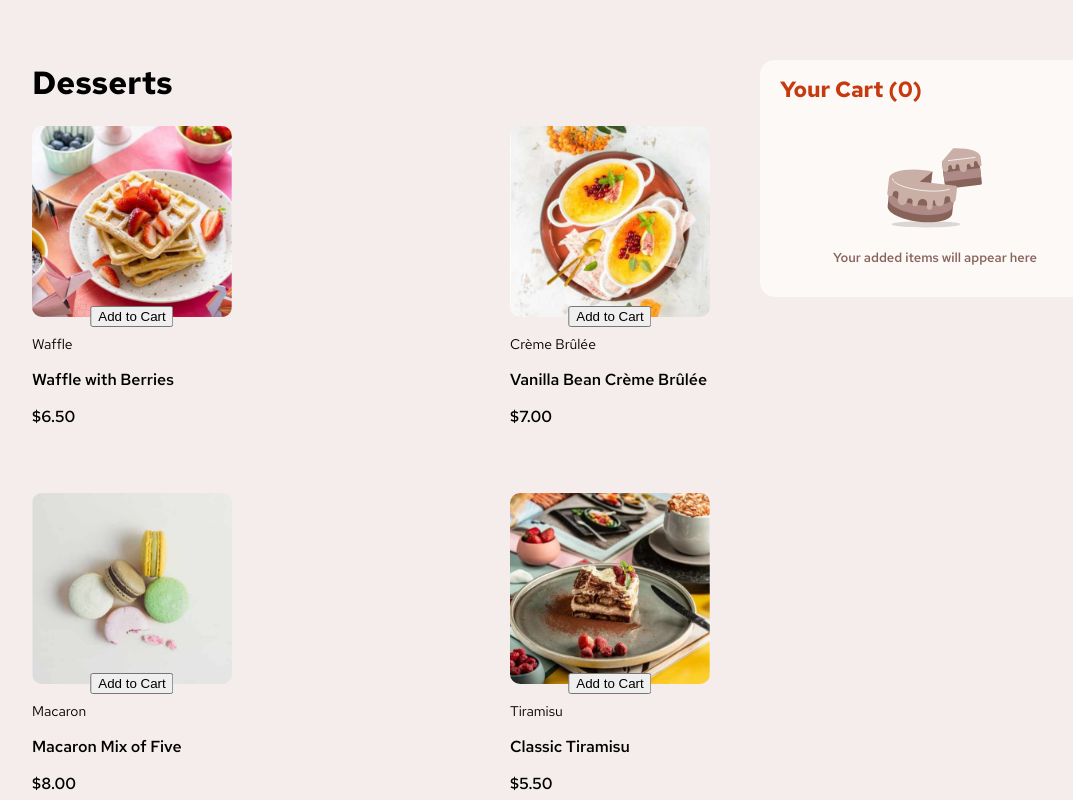
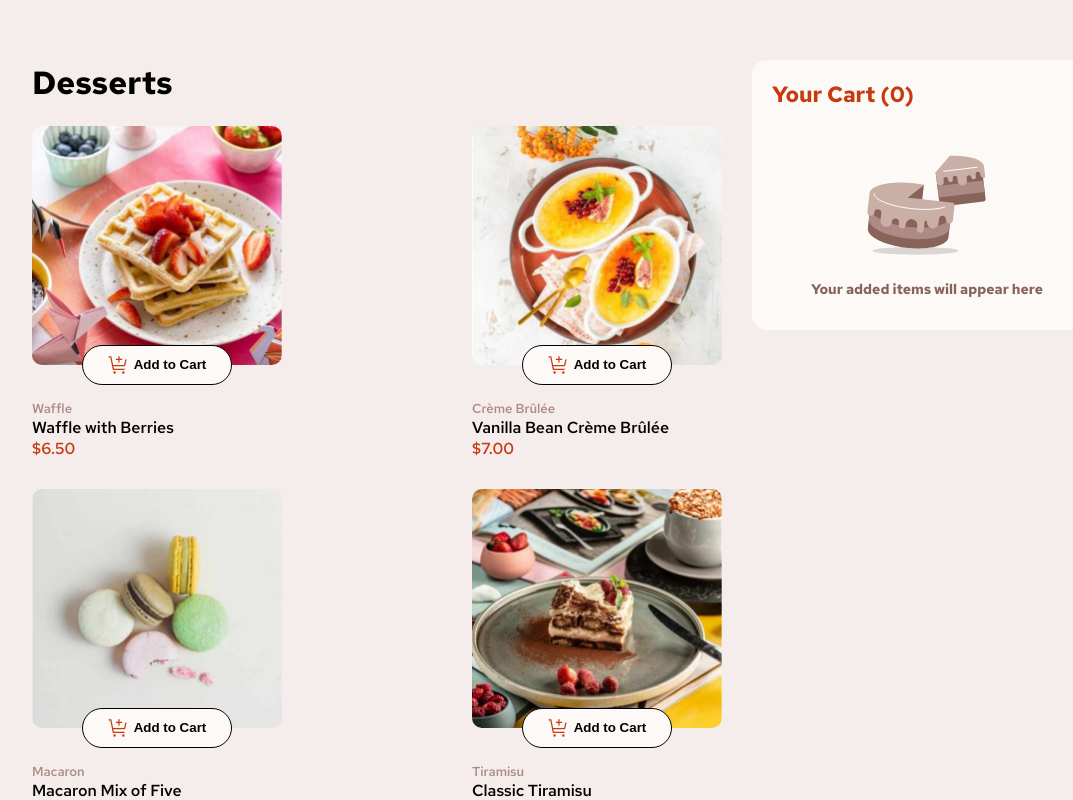
Before and after one commit to emilyproctorr/product_list_project, a React (Create React App) app in the folder react-app/: page / in a window 1280 px wide. Shown: the top 800 px of the page, without its empty margins (28-1101 px from the left). Built offline with nearby package versions, Linux system fonts and the light colour scheme.

Commit message:
continued add to cart button styling and functionality

```diff
--- a/react-app/src/components/Home.css
+++ b/react-app/src/components/Home.css
@@ -11,9 +11,12 @@ body {
 
 /* item category label for each photo, part of text-container */
 .item_category {
-    font-size: 14px;
+    font-size: 13px;
     font-family: 'RedHatText';
-    font-weight: 400;
+    font-weight: 600;
+    margin-top: 35px;
+    margin-bottom: 0px;
+    color: hsl(7, 20%, 60%);
 }
 
 /* item name label for each photo, part of text-container */
@@ -21,6 +24,8 @@ body {
     font-size: 16px;
     font-family: 'RedHatText';
     font-weight: 600;
+    margin-top: 0;
+    margin-bottom: 0;
 }
 
 /* item price label for each photo, part of text-container */
@@ -28,6 +33,9 @@ body {
     font-size: 16px;
     font-family: 'RedHatText';
     font-weight: 600;
+    margin-top: 0;
+    margin-bottom: 30px;
+    color: hsl(14, 86%, 42%);
 }
 
 /* contains all text information under each photo */
@@ -51,7 +59,7 @@ body {
 
 /* describes info related to each food image */
 .food-image {
-    width: 200px;
+    width: 250px;
     height: auto;
     border-radius: 10px;
 }
@@ -61,11 +69,8 @@ body {
     display: flex;
     flex-wrap: wrap;
     justify-content: space-between;
-    gap: 20px;
     padding-left: 60px;
-    flex: 3;
-    gap: 50px;
-
+    flex: 1;
 }
 
 /* page title text */
@@ -87,14 +92,14 @@ body {
 /* container that holds the your cart card */
 .your-cart-container {
     flex: 2;
-    padding-left: 50px;
+    padding-left: 30px;
 }
 
 /* title for your cart card */
 .your-cart-title {
     font-family: 'RedHatText';
     font-weight: 700;
-    padding-top: 0px;
+    padding-top: 5px;
     padding-left: 20px;
     font-size: 22px;
     color: hsl(14, 86%, 42%);
@@ -111,17 +116,116 @@ body {
     display: flex;
     flex-direction: column;
 }
-/* container that holds food image and associated text descriptions */
-.image-text-container {
-    position: relative;
+
+/* add to cart button below each image */
+.add-to-cart-button-no-item {
+    /* positioning */
+    position: absolute;
+    left: 50%;
+    bottom: -20px;
+    height: 40px;
+    width: 150px;
+    transform: translateX(-50%);
+
+    /* styling */
+    border-radius: 20px;
+    border-color: black;
+    border-width: 0.75px;
+    border-style: solid;
+    font: 'RedHatText';
+    font-weight: 600;
+    background-color: hsl(20, 50%, 98%);
+
+    /* layout */
+    display: flex;
+    align-items: center;
+    justify-content: center;
 }
 
-/* add to cart button below each image */
-.add-to-cart-button {
+.add-to-cart-button-no-item:hover {
+    color: hsl(14, 86%, 42%);
+}
+
+.add-to-cart-icon {
+    height: 20px;
+    margin-right: 5px;
+}
+
+.edit-cart-items {
+    /* positioning */
     position: absolute;
     left: 50%;
-    top: 180px;
+    bottom: -20px;
+    height: 40px;
+    width: 150px;
     transform: translateX(-50%);
+
+    /* design */
+    border-radius: 20px;
+    border-color: black;
+    border-width: 0.75px;
+    border-style: solid;
+    font: 'RedHatText';
+    font-weight: 600;
+    background-color: hsl(14, 86%, 42%);
+
+    /* layout */
+    display: flex;
+    align-items: center;
+    justify-content: space-between;
+    flex-direction: row;
+}
+
+.decrement-button {
+    /* position and styling */
+    width: 20px;
+    height: 20px;
+    border-radius: 50%;
+    margin-left: 10px;
+    border-color: white;
+    background-color: hsl(14, 86%, 42%);
+    border-style: solid;
+    border-width: 1px;
+
+    /* center button items */
+    display: flex;
+    align-items: center;
+    justify-content: center;
+}
+
+.increment-button {
+    /* position and styling */
+    width: 20px;
+    height: 20px;
+    border-radius: 50%;
+    margin-right: 10px;
+    border-width: 1px;
+    border-color: white;
+    background-color: hsl(14, 86%, 42%);
+    border-style: solid;
+
+    /* center button items */
+    display: flex;
+    align-items: center;
+    justify-content: center;
+}
+
+.increment-button:hover, .decrement-button:hover {
+    background-color: white;
+    color: hsl(14, 86%, 42%);
+}
+
+.item-quantity-button-text {
+    color: white;
+    font-family: 'RedHatText';
+    font-weight: 400;
+}
+
+
+
+.image-button-container{
+    display: flex;
+    position: relative;
 }
 
 /* container that holds empty cart (cake) icon and associated text */
@@ -132,16 +236,16 @@ body {
 
 /* icon displayed when cart is empty */
 .empty-cart-icon {
-    height: 100px;
+    height: 125px;
     width: auto;
     padding-top: 20px;
 }
 
 /* text displayed when cart is empty in your cart card */
 .empty-cart-text {
-    font-size: 13px;
+    font-size: 14px;
     font-family: 'RedHatText';
-    font-weight: 600;
+    font-weight: 700;
     text-align: center;
     padding-bottom: 20px;
     color: hsl(12, 20%, 44%);
--- a/react-app/src/components/Home.js
+++ b/react-app/src/components/Home.js
@@ -39,6 +39,11 @@ function Home() {
       return cart.reduce((total, cartItem) => total + cartItem.quantity, 0);
     };
 
+    const isItemInCart = (item) => {
+      // returns true if at least one condition returned true
+      return cart.some(cartItem => cartItem.name === item.name);
+    };
+
     return (
       <div>
         <div className="outermost-wrapper-container">
@@ -53,12 +58,30 @@ function Home() {
             <div className="image-grid-container">
                   {data.map((item, index) => (
                       <div key={index} className="image-text-container">
-                          <img src={item.image.desktop} alt={item.name} className='food-image'/>
+                          <div className='image-button-container'>
+                            <img src={item.image.desktop} alt={item.name} className='food-image'/>
 
-                          <button className='add-to-cart-button' onClick={() => handleAddToCart(item)}>
-                            Add to Cart
-                          </button>
+                            { !isItemInCart(item) ? (
+                                <button className='add-to-cart-button-no-item' onClick={() => handleAddToCart(item)}>
+                                  <img className="add-to-cart-icon" src="/assets/images/icon-add-to-cart.svg" alt="Add to Cart" /> Add to Cart
+                                </button>
+                            ) : (
 
+                              <div className='edit-cart-items'>
+                                <button className='decrement-button'>
+                                  <img className="decrement-quantity-icon" src="assets/images/icon-decrement-quantity.svg" alt="Decremnet Quantity" />
+                                </button>
+                                {/* quantity value is associated with cart, not data file, so have to use cart to find quantity value */}
+                                <p className='item-quantity-button-text'>{cart.find(cartItem => cartItem.name === item.name).quantity}</p>
+                                <button className='increment-button'>
+                                  <img className="increment-quantity-icon" src="assets/images/icon-increment-quantity.svg" alt="Increment Quantity" />
+                                </button>
+                              </div>
+
+                            )}
+
+
+                          </div>
                           <div className='text_container'>
                             <p className='item_category'>{item.category}</p>
                             <p className='item_name'>{item.name}</p>
```
